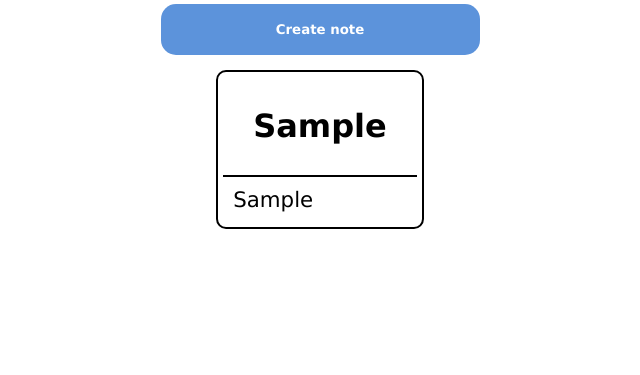
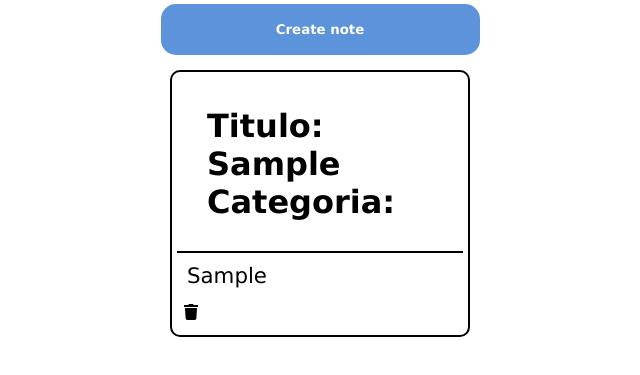
Before and after one commit to GustavoSMelo/Formacao-react-alura, a React (Create React App) app in the folder react01/: page / in a window 1280 px wide. Both pictures are taken after typing "Sample", "Sample" into the empty fields and a click on the button "Create note". Shown: the part 325-700 px from the top of the page, without its empty margins (320-960 px from the left). Built offline with nearby package versions, Linux system fonts and the light colour scheme; the HTML template or start-up script is replaced by a standard one.

Commit message:
logic of list all annotations with categories

```diff
--- a/react01/src/components/lista/index.jsx
+++ b/react01/src/components/lista/index.jsx
@@ -1,5 +1,6 @@
 import React, { Component } from 'react';
-import './style.css'
+import './style.css';
+import { FaTrash } from 'react-icons/fa';
 
 class List extends Component {
 
@@ -11,11 +12,17 @@ class List extends Component {
                     this.props.list.map((item, index) => (
                         <section key={index}>
                             <article>
-                                {item.title}
+                                Titulo: {item.title}
+                                <br />
+                                Categoria: {item.category}
                             </article>
                             <footer>
                                 {item.annotation}
                             </footer>
+                            <FaTrash
+                                className='icon'
+                                onClick={() => this.props.deleteCard(index).bind(this)}
+                            />
                         </section>
                     ))
                 }
--- a/react01/src/components/lista/style.css
+++ b/react01/src/components/lista/style.css
@@ -5,6 +5,7 @@ section {
     margin: 15px;
     border: solid 2px #000;
     border-radius: 10px;
+    width: 300px;
 }
 
 article {
@@ -19,3 +20,8 @@ footer {
     text-align: justify;
     font-size: 16pt;
 }
+
+.icon {
+    cursor: pointer;
+    margin: 6px;
+}
```
